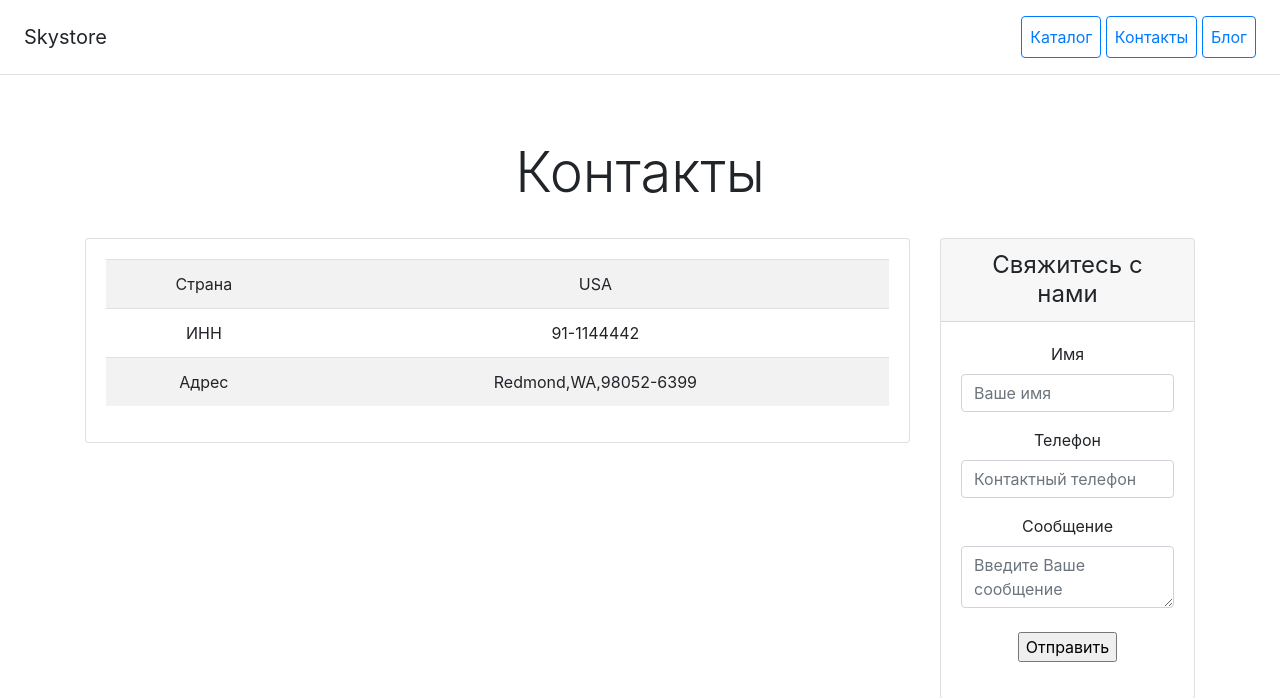
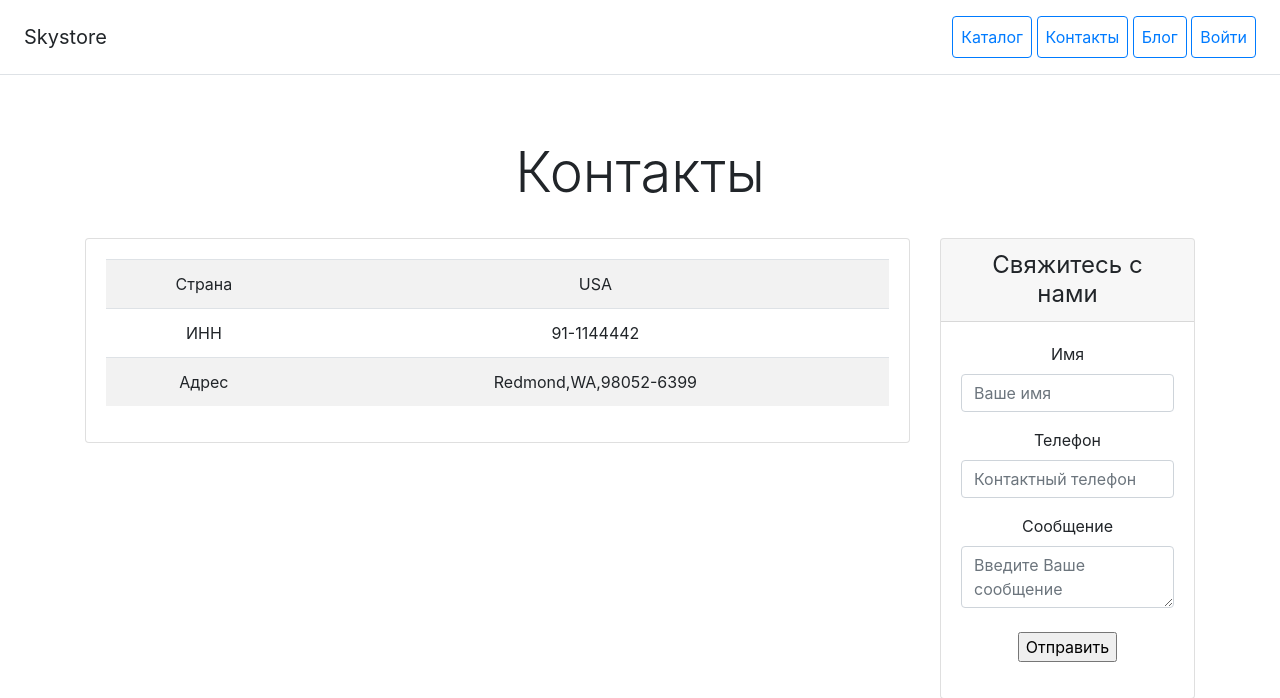
Before and after one commit to klepininalex/django_project, a Django app: template catalog/templates/catalog/contacts.html in a window 1280 px wide. Shown: the top 698 px of the page. Run offline with Django 4.2, Linux system fonts and the light colour scheme; the template is opened without the code that fills it, so the values that code supplies are empty; some libraries are stand-ins or nearby versions.

Commit message:
added button to login

```diff
--- a/catalog/templates/catalog/base.html
+++ b/catalog/templates/catalog/base.html
@@ -13,6 +13,7 @@
         <a class="p-2 btn btn-outline-primary" href="/">Каталог</a>
         <a class="p-2 btn btn-outline-primary" href="/contacts/">Контакты</a>
         <a class="p-2 btn btn-outline-primary" href="/blog/">Блог</a>
+        <a class="p-2 btn btn-outline-primary" href="/users/">Войти</a>
     </nav>
 </div>
 
```
